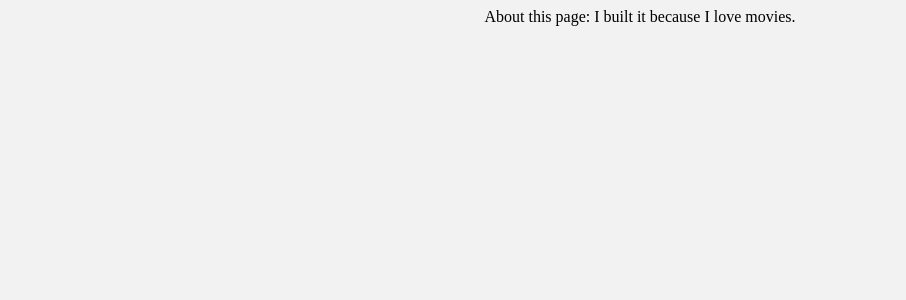
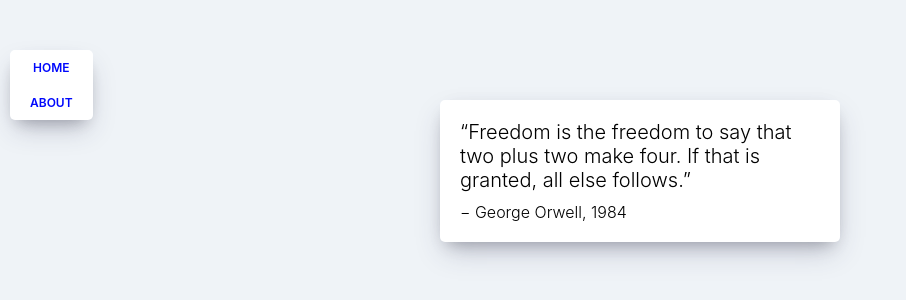
Before and after one commit to soulwine-it/nomad_movie_app, a React (Create React App) app: page /#/about in a window 1280 px wide. Shown: the top 300 px of the page, without its empty margins (0-906 px from the left). Built offline with nearby package versions, Linux system fonts and the light colour scheme.

Commit message:
updated link to

```diff
--- /dev/null
+++ b/src/App.css
@@ -0,0 +1,12 @@
+* {
+  box-sizing: border-box;
+}
+
+body {
+  margin: 0;
+  padding: 0;
+  font-family: -apple-system, BlinkMacSystemFont, "Segoe UI", Roboto, Oxygen,
+    Ubuntu, Cantarell, "Open Sans", "Helvetica Neue", sans-serif;
+  background-color: #eff3f7;
+  height: 100%;
+}
--- a/src/App.js
+++ b/src/App.js
@@ -1,22 +1,18 @@
 import React from "react";
 import { HashRouter, Route } from "react-router-dom";
+import Home from "./routes/Home";
 import About from "./routes/About";
-import Home from "./routes/Home";
+import Detail from "./routes/Detail";
+import Navigation from "./components/Navigation";
+import "./App.css";
 
 function App() {
   return (
     <HashRouter>
-      <Route path="/home" exact={true} component={Home} />
+      <Navigation />
+      <Route path="/" exact={true} component={Home} />
       <Route path="/about" component={About} />
-
-      {/* <h1> Home </h1>
-      </Route>
-      <Route path="/home/introduction">
-        <h1>introduction</h1>
-      </Route>
-      <Route path="/about">
-        <h1>About</h1>
-      </Route> */}
+      <Route path="/movie/:id" component={Detail} />
     </HashRouter>
   );
 }
--- a/src/components/Movie.css
+++ b/src/components/Movie.css
@@ -1,10 +1,6 @@
 .movies .movie {
-  width: 45%;
   background-color: white;
   margin-bottom: 70px;
-  display: flex;
-  align-items: flex-start;
-  justify-content: space-between;
   font-weight: 300;
   padding: 20px;
   border-radius: 5px;
@@ -13,10 +9,19 @@
     0 8px 16px -8px rgba(0, 0, 0, 0.3), 0 -6px 16px -6px rgba(0, 0, 0, 0.025);
 }
 
+.movies .movie a {
+  display: grid;
+  grid-template-columns: minmax(150px, 1fr) 2fr;
+  grid-gap: 20px;
+  text-decoration: none;
+  color: inherit;
+}
+
 .movie img {
   position: relative;
   top: -50px;
-  max-width: 120px;
+  max-width: 150px;
+  width: 100%;
   margin-right: 30px;
   box-shadow: 0 30px 60px -12px rgba(50, 50, 93, 0.25),
     0 18px 36px -18px rgba(0, 0, 0, 0.3), 0 -12px 36px -8px rgba(0, 0, 0, 0.025);
@@ -39,6 +44,7 @@
   padding: 0;
   margin: 0;
   display: flex;
+  flex-wrap: wrap;
   margin: 5px 0px;
 }
 
--- a/src/components/Movie.js
+++ b/src/components/Movie.js
@@ -1,10 +1,23 @@
 import React from "react";
+import { Link } from "react-router-dom";
 import PropTypes from "prop-types";
 import "./Movie.css";
 
-function Movie({ year, title, summary, poster, genres }) {
+function Movie({ id, year, title, summary, poster, genres }) {
   return (
     <div className="movie">
+      <Link
+        to={{
+          pathname: `/movie/${id}`,
+          state: {
+            year,
+            title,
+            summary,
+            poster,
+            genres,
+          },
+        }}
+      >
         <img src={poster} alt={title} title={title} />
         <div className="movie__data">
           <h3 className="movie__title">{title}</h3>
@@ -16,8 +29,9 @@
               </li>
             ))}
           </ul>
-        <p className="movie__summary">{summary.slice(0, 140)}...</p>
+          <p className="movie__summary">{summary.slice(0, 180)}...</p>
         </div>
+      </Link>
     </div>
   );
 }
@@ -28,7 +42,7 @@
   title: PropTypes.string.isRequired,
   summary: PropTypes.string.isRequired,
   poster: PropTypes.string.isRequired,
-  genres: PropTypes.arrayOf(PropTypes.string).isRequired
+  genres: PropTypes.arrayOf(PropTypes.string).isRequired,
 };
 
 export default Movie;
--- /dev/null
+++ b/src/components/Navigation.css
@@ -0,0 +1,35 @@
+.nav {
+  z-index: 1;
+  position: fixed;
+  top: 50px;
+  left: 10px;
+  display: flex;
+  flex-direction: column;
+  background-color: white;
+  padding: 10px 20px;
+  box-shadow: 0 13px 27px -5px rgba(50, 50, 93, 0.25),
+    0 8px 16px -8px rgba(0, 0, 0, 0.3), 0 -6px 16px -6px rgba(0, 0, 0, 0.025);
+  border-radius: 5px;
+}
+
+@media screen and (max-width: 1090px) {
+  .nav {
+    left: initial;
+    top: initial;
+    bottom: 0px;
+    width: 100%;
+  }
+}
+
+.nav a {
+  text-decoration: none;
+  color: #0008fc;
+  text-transform: uppercase;
+  font-size: 12px;
+  text-align: center;
+  font-weight: 600;
+}
+
+.nav a:not(:last-child) {
+  margin-bottom: 20px;
+}
--- /dev/null
+++ b/src/components/Navigation.js
@@ -0,0 +1,14 @@
+import React from "react";
+import { Link } from "react-router-dom";
+import "./Navigation.css";
+
+function Navigation() {
+  return (
+    <div className="nav">
+      <Link to="/">Home</Link>
+      <Link to="/about">About</Link>
+    </div>
+  );
+}
+
+export default Navigation;
--- /dev/null
+++ b/src/routes/About.css
@@ -0,0 +1,21 @@
+.about__container {
+  box-shadow: 0 13px 27px -5px rgba(50, 50, 93, 0.25),
+    0 8px 16px -8px rgba(0, 0, 0, 0.3), 0 -6px 16px -6px rgba(0, 0, 0, 0.025);
+  padding: 20px;
+  border-radius: 5px;
+  background-color: white;
+  margin: 0 auto;
+  margin-top: 100px;
+  width: 100%;
+  max-width: 400px;
+  font-weight: 300;
+}
+
+.about__container span:first-child {
+  font-size: 20px;
+}
+
+.about__container span:last-child {
+  display: block;
+  margin-top: 10px;
+}
--- a/src/routes/About.js
+++ b/src/routes/About.js
@@ -1,7 +1,17 @@
 import React from "react";
+import "./About.css";
 
-function About() {
-  return <span>About this page: I built it because I love movies.</span>;
+function About(props) {
+  console.log(props);
+  return (
+    <div className="about__container">
+      <span>
+        “Freedom is the freedom to say that two plus two make four. If that is
+        granted, all else follows.”
+      </span>
+      <span>− George Orwell, 1984</span>
+    </div>
+  );
 }
 
 export default About;
--- /dev/null
+++ b/src/routes/Detail.js
@@ -0,0 +1,19 @@
+import React from "react";
+
+class Detail extends React.Component {
+  componentDidMount() {
+    const { location, history } = this.props;
+    if (location.state === undefined) {
+      history.push("/");
+    }
+  }
+  render() {
+    const { location } = this.props;
+    if (location.state) {
+      return <span>{location.state.title}</span>;
+    } else {
+      return null;
+    }
+  }
+}
+export default Detail;
--- a/src/routes/Home.css
+++ b/src/routes/Home.css
@@ -1,14 +1,3 @@
-* {
-  box-sizing: border-box;
-}
-
-body {
-  background-color: #f2f2f2;
-}
-
-html,
-body,
-#potato,
 .container {
   height: 100%;
   display: flex;
@@ -17,7 +6,7 @@
 
 .loader {
   width: 100%;
-  height: 100%;
+  height: 100vh;
   display: flex;
   justify-content: center;
   align-items: center;
@@ -25,11 +14,17 @@
 }
 
 .movies {
-  display: flex;
-  justify-content: space-between;
-  align-items: flex-start;
-  flex-wrap: wrap;
+  display: grid;
+  grid-template-columns: repeat(2, minmax(400px, 1fr));
+  grid-gap: 100px;
   padding: 50px;
+  width: 80%;
   padding-top: 70px;
-  width: 80%;
 }
+
+@media screen and (max-width: 1090px) {
+  .movies {
+    grid-template-columns: 1fr;
+    width: 100%;
+  }
+}
--- a/src/routes/Home.js
+++ b/src/routes/Home.js
@@ -16,7 +16,6 @@
     } = await axios.get(
       "https://yts-proxy.now.sh/list_movies.json?sort_by=rating"
     );
-    //state에 받아온 정보 넣기
     this.setState({ movies, isLoading: false });
   };
   componentDidMount() {
@@ -28,7 +27,7 @@
       <section className="container">
         {isLoading ? (
           <div className="loader">
-            <span className="loader__text">Loading... </span>
+            <span className="loader__text">Loading...</span>
           </div>
         ) : (
           <div className="movies">
```
Lines whose indentation alone changed are shown as unchanged.
